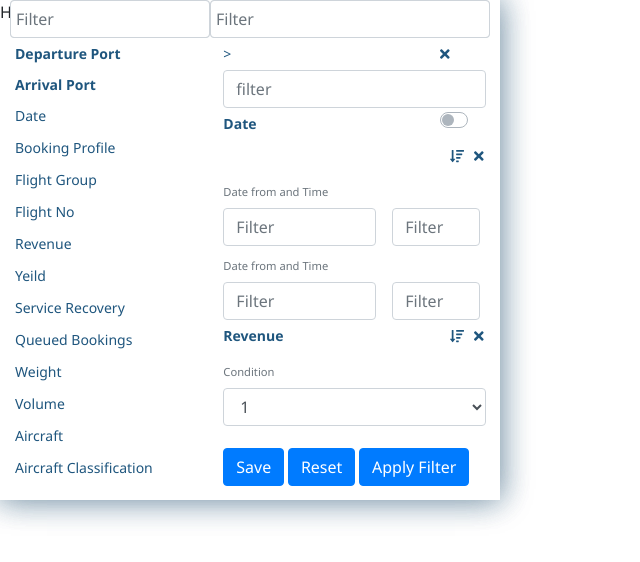
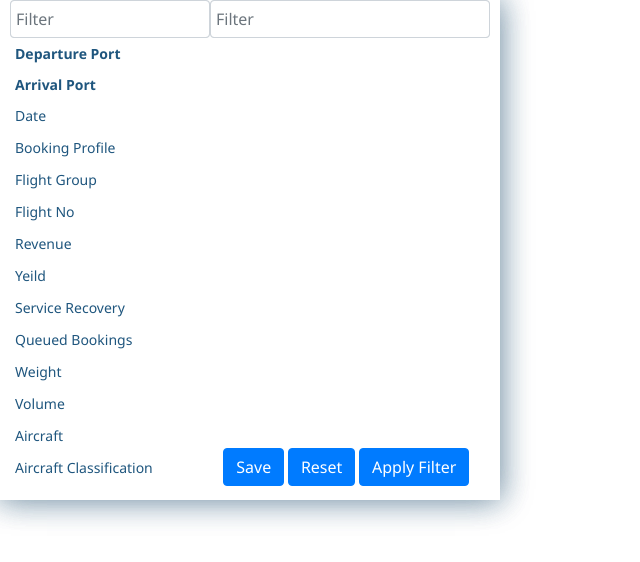
Before and after one commit to sujithcsaji88/components, a React (Create React App) app in the folder filter/: page / in a window 1280 px wide. Shown: the top 562 px of the page, without its empty margins (0-640 px from the left). Built offline with nearby package versions, Linux system fonts and the light colour scheme.

Commit message:
righ handside panel
divided the right hand side panel to different compoenents

```diff
--- a/filter/src/App.js
+++ b/filter/src/App.js
@@ -1,8 +1,8 @@
 import React, { useState } from "react";
 import "./scss/filter.scss";
 import { Container, Form } from "react-bootstrap";
-import RightSideDrawer from "./components/RightSideDrawer";
-import LeftSideDrawer from "./components/LeftSideDrawer";
+import RightSideDrawer from "./Components/RightSideDrawer";
+import LeftSideDrawer from "./Components/LeftSideDrawer";
 
 function App() {
   const [labelName, setLabelName] = useState();
@@ -11,8 +11,11 @@ function App() {
   const passValues = (filterName, filterType) => {
     setLabelName(filterName);
     setLabelType(filterType);
+
   };
-
+const passDate=(filterName)=>{
+  setLabelName(filterName)
+}
   return (
     <div className="App">
       <Container className="container">
@@ -35,7 +38,7 @@ function App() {
           </Form.Row>
           <div className="row">
             <div className="col-md-5 col-lg-5">
-              <LeftSideDrawer handleValue={passValues} />
+              <LeftSideDrawer handleDate={passDate} handleValue={passValues} />
             </div>
             <div className="col-md-7 col-lg-7">
               <RightSideDrawer name={labelName} type={labelType} />
@@ -43,17 +46,8 @@ function App() {
           </div>
         </div>
       </Container>
-      <div className="right">
-       <SecondPanel/>
-    </div>
     </div>
   );
 }
 
 export default App;
-
-function SecondPanel(){
-  return (
-    <div>Hai</div>
-  )
-}
--- a/filter/src/components/LeftSideDrawer.js
+++ b/filter/src/components/LeftSideDrawer.js
@@ -39,7 +39,10 @@ const leftSideDrawer = (props) => {
         </li>
       );
     } else {
-      return <li>{filterData.name}</li>;
+      return <li
+      onClick={(e) => {
+        props.handleDate(filterData.name);
+      }}>{filterData.name}</li>;
     }
   });
 
--- a/filter/src/components/RightSideDrawer.js
+++ b/filter/src/components/RightSideDrawer.js
@@ -1,20 +1,36 @@
-import React from "react";
+import React,{useState,useEffect} from "react";
 import { faTimes, faSortAmountDown } from "@fortawesome/free-solid-svg-icons";
 import { FontAwesomeIcon } from "@fortawesome/react-fontawesome";
 import { Form, Button } from "react-bootstrap";
 
-const rightSideDrawer = (props) => {
-  return (
-    <React.Fragment>
-      <div className="rightSideDrawer">
+
+
+function DeparturePort(props){
+  const[labelName,setLabelName]=useState();
+  const[labelType,setLabelType]=useState();
+  useEffect(
+    ()=>{
+      if(props.name==='Departure Port'){
+      setLabelName(props.name)
+      setLabelType(props.type)
+      }
+    }
+    ,[props]);
+    const closeDeparture=()=>{
+      setLabelName('')
+      setLabelType('')
+    }
+  if(labelName==="Departure Port"){
+  return(
+    <div>
          <div className="displayFlex">
           <div className="displayFlex">
-            <p>{props.name}</p>
+            <p>{labelName}</p>
             <span>&gt;</span>
-            <p>{props.type}</p>
+            <p>{labelType}</p>
           </div>
           <div className="marginLeft">
-            <FontAwesomeIcon icon={faTimes} />
+            <FontAwesomeIcon icon={faTimes} onClick={closeDeparture} />
           </div>
         </div>
         <div className="displayFlex">
@@ -24,6 +40,68 @@ const rightSideDrawer = (props) => {
             className="form-control"
           ></input>
         </div>
+        </div>
+  );}
+  else{
+  return <div></div>
+  }
+}
+function ArrivalPort(props){
+  const[labelName,setLabelName]=useState();
+  const[labelType,setLabelType]=useState();
+  useEffect(
+    ()=>{
+      if(props.name==='Arrival Port'){
+      setLabelName(props.name)
+      setLabelType(props.type)
+      }
+    }
+    ,[props]);
+    const closeArrival=()=>{
+      setLabelName('')
+      setLabelType('')
+    }
+  if(labelName==='Arrival Port'){
+    return(
+      <div>
+        <div className="displayFlex">
+          <div className="displayFlex">
+            <p>{labelName}</p>
+            <span>&gt;</span>
+            <p>{labelType}</p>
+          </div>
+          <div className="marginLeft">
+            <FontAwesomeIcon icon={faTimes} onClick={closeArrival} />
+          </div>
+        </div>
+        <div className="displayFlex">
+          <input
+            type="text"
+            placeholder="filter"
+            className="form-control"
+          ></input>
+        </div>
+      </div>
+    )
+  }
+  else
+  return <div></div>
+}
+
+function Date(props){
+  const[labelName,setLabelName]=useState();
+  useEffect(
+    ()=>{
+      if(props.name==='Date'){
+      setLabelName(props.name)
+      }
+    }
+    ,[props]);
+    const closeDate=()=>{
+      setLabelName('')
+    }
+    if(labelName==='Date'){
+  return( <div>
     <div className="displayFlex">
           <div className="displayFlex">
             <Form.Label>
@@ -33,7 +111,7 @@ const rightSideDrawer = (props) => {
           <div className="marginLeft">
             <Form.Check type="switch" id="custom-switch" label="" />
             <FontAwesomeIcon className="fontIcons" icon={faSortAmountDown} />
-            <FontAwesomeIcon className="fontIcons" icon={faTimes} />
+            <FontAwesomeIcon className="fontIcons" icon={faTimes} onClick={closeDate} />
           </div>
         </div>
         <div className="displayFlex">
@@ -74,6 +152,28 @@ const rightSideDrawer = (props) => {
             className="col-lg-4"
           />
         </div>
+  </div>
+  );
+}
+else{
+  return <div></div>
+}
+}
+function Revenue(props){
+  const[labelName,setLabelName]=useState();
+  useEffect(
+    ()=>{
+      if(props.name==='Revenue'){
+      setLabelName(props.name)
+      }
+    }
+    ,[props]);
+    const closeRevenue=()=>{
+      setLabelName('')
+    }
+    if(labelName==='Revenue'){
+  return(
+    <div>
     <div className="displayFlex">
     <div className="displayFlex">
       <Form.Label>
@@ -83,18 +183,23 @@ const rightSideDrawer = (props) => {
     <div className="marginLeft">
       {/* <Form.Check type="switch" id="custom-switch" label="" /> */}
       <FontAwesomeIcon className="fontIcons" icon={faSortAmountDown} />
-            <FontAwesomeIcon className="fontIcons" icon={faTimes} />
+      <FontAwesomeIcon className="fontIcons" icon={faTimes} onClick={closeRevenue}/>
     </div>
   </div>
   <div className="displayFlex">
     <Form.Group controlId="exampleForm.ControlSelect1">
       <Form.Text className="text-muted">Condition</Form.Text>
       <Form.Control as="select">
-              <option>1</option>
-              <option>2</option>
-              <option>3</option>
-              <option>4</option>
-              <option>5</option>
+        <option>equals</option>
+        <option>not equals to</option>
+        <option>less than</option>
+        <option>greater than</option>
+        <option>less or equal</option>
+        <option>greater or equal</option>
+        <option>contains</option>
+        <option>does not match</option>
+        <option>starts with</option>
+        <option>in between</option>
       </Form.Control>
     </Form.Group>
   </div>
@@ -110,6 +215,21 @@ const rightSideDrawer = (props) => {
     </Form.Group>
   </div>
   </div>
+  )
+    }
+    else
+    return <div></div>
+}
+
+const rightSideDrawer = (props) => {
+  return (
+    <React.Fragment>
+      <div className="rightSideDrawer">
+        <DeparturePort name={props.name} type={props.type}/>
+        <ArrivalPort name={props.name} type={props.type}/>
+        <Date name={props.name}/>
+        <Revenue name={props.name}/>
+      </div>
       <div className="">
         <Button variant="primary">Save</Button>{" "}
         <Button variant="primary">Reset</Button>{" "}
```
Lines whose indentation alone changed are shown as unchanged.
